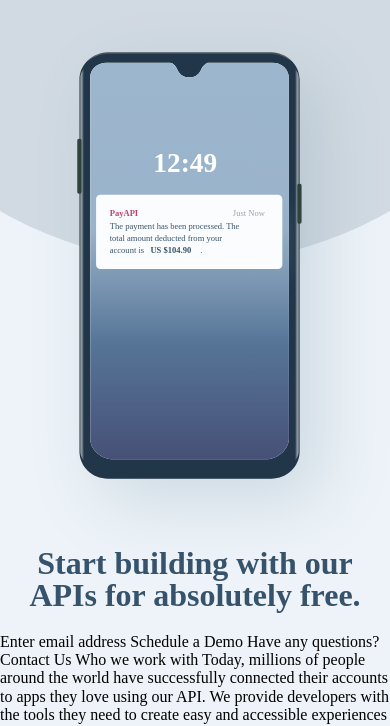
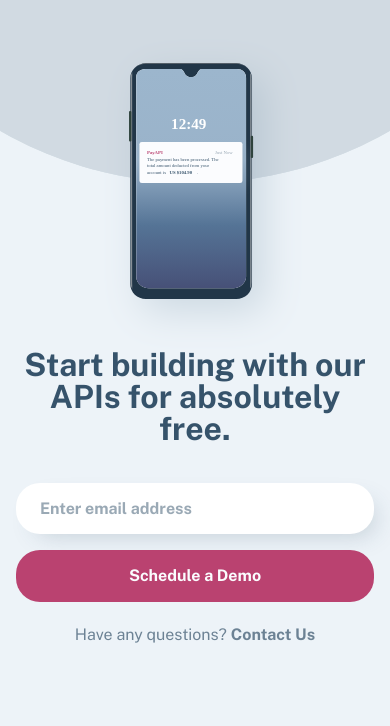
Before and after one commit to Joelynn94/payapi-website, a plain HTML site: page index.html in a window 390 px wide. Shown: the part 85-811 px from the top of the page. Drawn offline with nearby package versions, Linux system fonts and the light colour scheme; files whose address does not match are found by name.

Commit message:
finished mobile hero section

```diff
--- a/index.html
+++ b/index.html
@@ -41,13 +41,14 @@
             <a class="navigation__link" href="contact.html">Contact</a>
           </li>
           <li class="navigation__item">
-            <a class="navigation__link" href="">Schedule a Demo</a>
+            <a class="navigation__link button primary" href=""
+              >Schedule a Demo</a
+            >
           </li>
         </ul>
       </nav>
       <!-- Hero section -->
       <section class="homepage-hero container">
-        <header class="homepage-hero__header">
         <img
           class="homepage-hero__img"
           src="./assets//home/desktop/illustration-phone-mockup.svg"
@@ -56,7 +57,19 @@
         <h1 class="homepage-hero__tagline">
           Start building with our APIs for absolutely free.
         </h1>
-        </header>
+        <form class="homepage-hero__form">
+          <input
+            class="input"
+            type="email"
+            name="email"
+            placeholder="Enter email address"
+          />
+          <button class="button primary" type="submit">Schedule a Demo</button>
+          <small class="homepage-hero__form--small"
+            >Have any questions?
+            <span class="homepage-hero__form--span">Contact Us</span></small
+          >
+        </form>
       </section>
     </header>
     <main class="container"></main>
--- a/styles/components/button.css
+++ b/styles/components/button.css
@@ -8,5 +8,12 @@
   text-align: center;
   cursor: pointer;
   font-size: 1rem;
-  line-height: 1.5;
+  font-weight: bold;
+  border-radius: 24px;
 }
+
+.primary {
+  background-color: var(--primary);
+  color: var(--light-text);
+  padding: 16px 0px;
+}
--- a/styles/components/hero.css
+++ b/styles/components/hero.css
@@ -1,7 +1,9 @@
 .homepage-hero {
-}
-
-.homepage-hero__header {
+  display: flex;
+  flex-direction: column;
+  justify-content: center;
+  align-items: center;
+  margin-bottom: 60px;
 }
 
 .homepage-hero__tagline {
@@ -9,10 +11,28 @@
   line-height: var(--line-height-h4);
   color: var(--dark-text);
   text-align: center;
+  margin-top: 0;
 }
 
 .homepage-hero__img {
+  height: 300px;
+  width: 198px;
   margin-left: 1rem;
-  margin-bottom: -3rem;
-  margin-top: -2rem;
+  flex: 1;
 }
+
+.homepage-hero__form {
+  width: 100%;
+  display: flex;
+  flex-direction: column;
+}
+
+.homepage-hero__form--small {
+  font-size: 1rem;
+  color: var(--accent-text);
+  margin: 24px auto;
+}
+
+.homepage-hero__form--span {
+  font-weight: bold;
+}
--- /dev/null
+++ b/styles/components/input.css
@@ -0,0 +1,15 @@
+.input {
+  width: 100%;
+  border: none;
+  border-radius: 24px;
+  padding: 16px 24px;
+  line-height: 1;
+  margin: 16px 0;
+  box-shadow: 10px 10px 25px -10px rgba(54, 83, 107, 0.25);
+  font-size: 1rem;
+  font-weight: bold;
+}
+
+.input::placeholder {
+  color: var(--input-placeholder);
+}
--- a/styles/config.css
+++ b/styles/config.css
@@ -19,7 +19,7 @@
   --line-height-h1-large: 4.5rem;
   --line-height-h1: 3.5rem;
   --line-height-h2: 3.5rem;
-  --line-height-h3: 2.5rem;
+  --line-height-h3-large: 2.5rem;
   --line-height-h3: 1.5rem;
   --line-height-h4: 2rem;
 
@@ -48,6 +48,7 @@
   --light-text: #fbfcfe;
   --accent-text: #6c8294;
   --faded-text: #b9bec2;
+  --input-placeholder: rgba(54, 83, 107, 0.5);
   /* Backgrounds */
   --dark-background: #1b262f;
   --light-background: #edf3f8;
--- a/styles/main.css
+++ b/styles/main.css
@@ -4,6 +4,11 @@
 @import url('./components/navigation.css');
 @import url('./components/button.css');
 @import url('./components/hero.css');
+@import url('./components/input.css');
+
+* {
+  box-sizing: border-box;
+}
 
 img {
   width: 100%;
@@ -16,9 +21,10 @@ ul {
 
 body {
   background-color: var(--light-background);
+  font-family: var(--font-public-sans);
 }
 
 .header-wrapper {
   background: url('../../assets/shared/desktop/bg-pattern-circle.svg') no-repeat
-    center -27rem;
+    center -32rem;
 }
```
Lines whose indentation alone changed are shown as unchanged.
